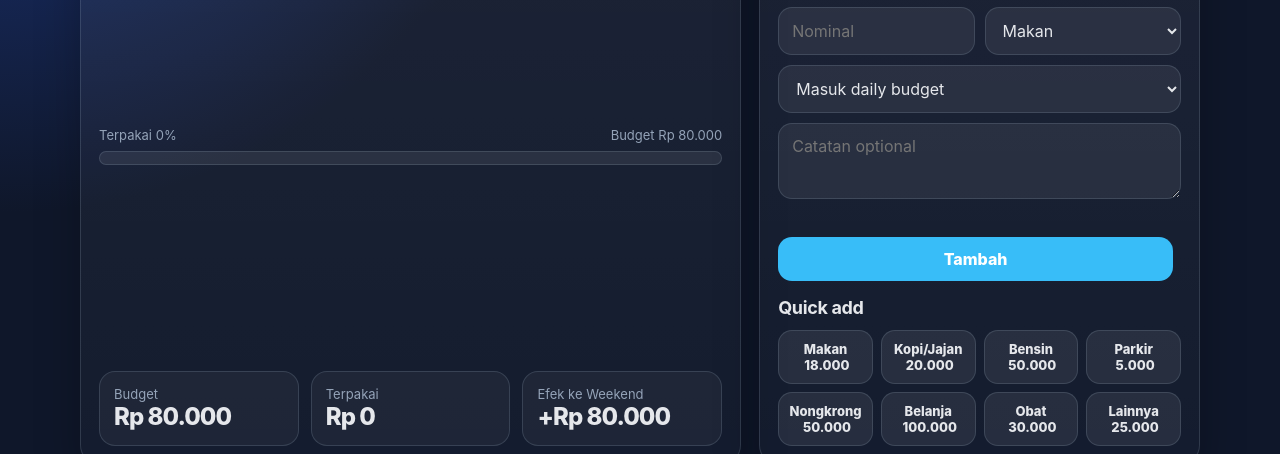
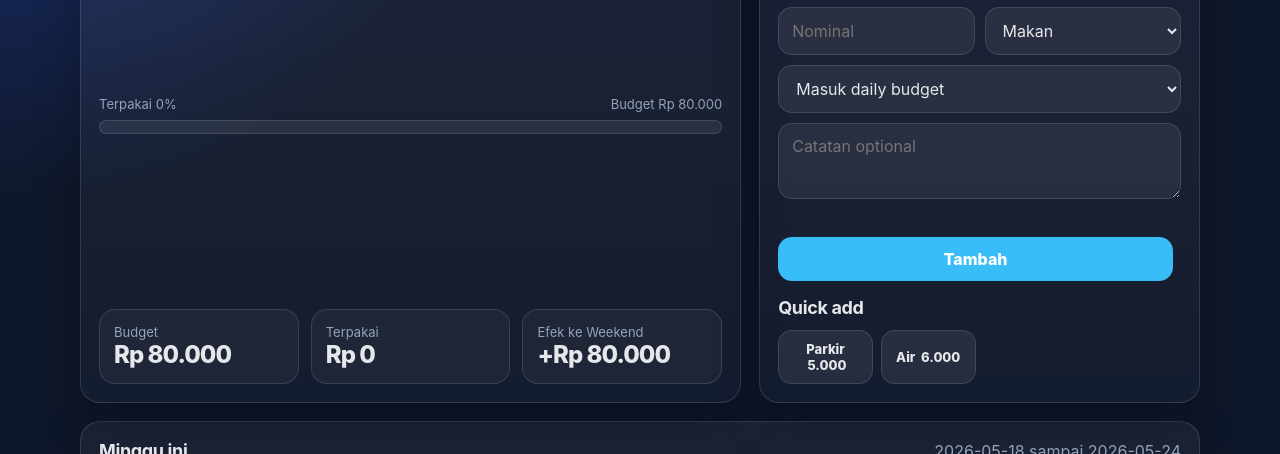
Before and after one commit to Archipelagoz97/anti-boncos, a plain HTML site: page index.html in a window 1280 px wide. Shown: the part 346-800 px from the top of the page. Drawn offline with Linux system fonts and the light colour scheme.

Commit message:
Simplify quick add presets

```diff
--- a/index.html
+++ b/index.html
@@ -244,14 +244,8 @@
       longgar: { weekdayLimit: 100000, saturdayLimit: 200000, sundayLimit: 150000 },
     };
     const quickPresets = [
-      { title: 'Makan', amount: 18000 },
-      { title: 'Kopi/Jajan', amount: 20000 },
-      { title: 'Bensin', amount: 50000 },
       { title: 'Parkir', amount: 5000 },
-      { title: 'Nongkrong', amount: 50000 },
-      { title: 'Belanja', amount: 100000 },
-      { title: 'Obat', amount: 30000 },
-      { title: 'Lainnya', amount: 25000 },
+      { title: 'Air', amount: 6000 },
     ];
     const autoRules = [
       { category: 'Makan', daily: true, words: ['makan', 'nasi', 'ayam', 'bakso', 'mie', 'mi ', 'soto', 'warteg', 'padang', 'sarapan', 'lunch', 'dinner'] },
```
